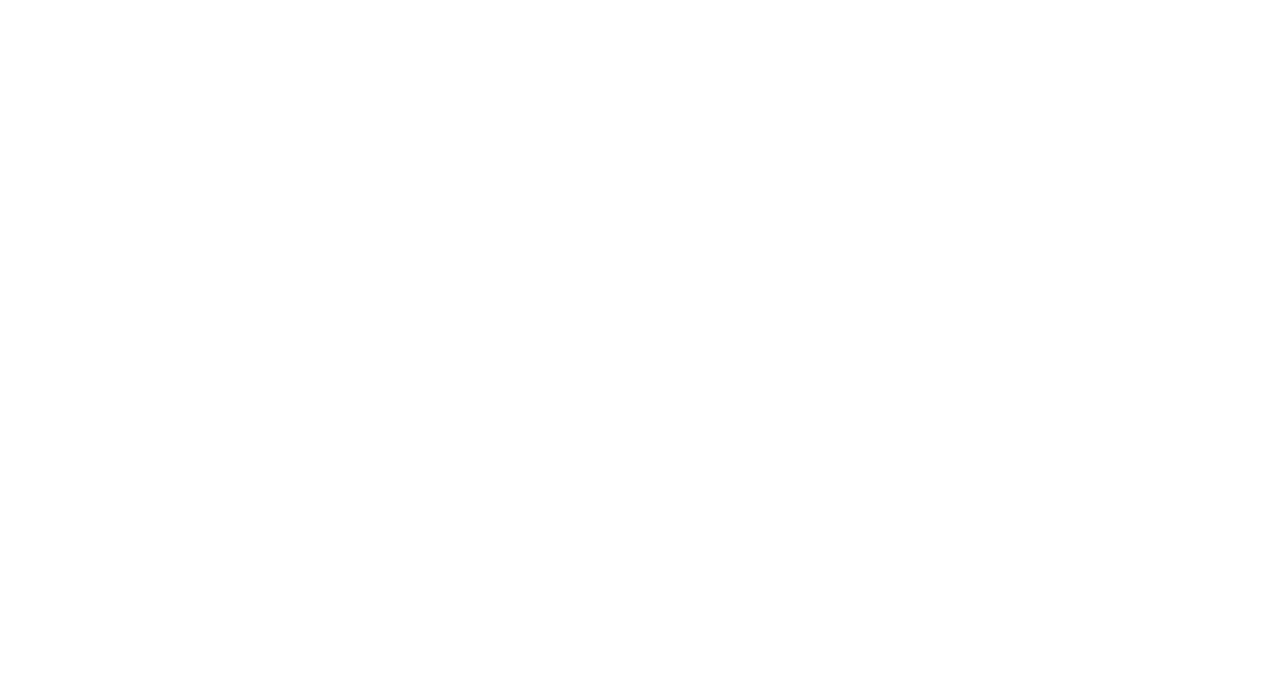
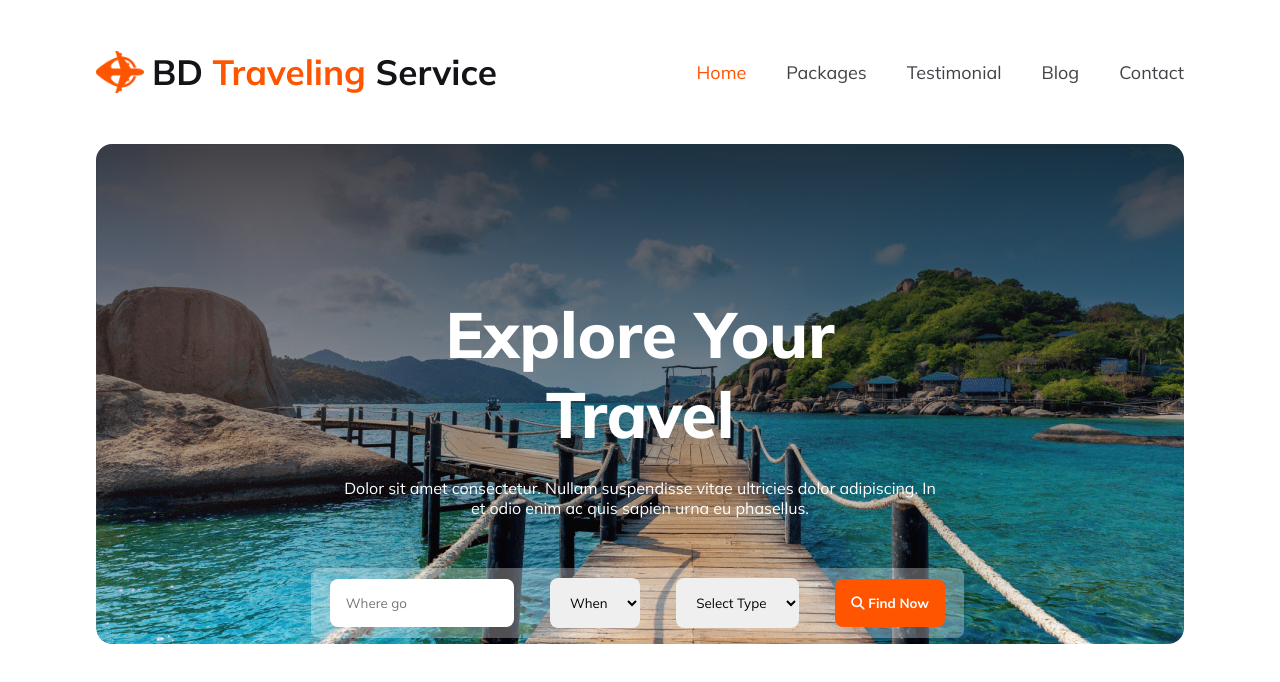
Before and after one commit to Azad1036/BD-Traveling-Service, a plain HTML site: page index.html in a window 1280 px wide. Drawn offline with Linux system fonts and the light colour scheme.

Commit message:
header section completed

```diff
--- a/Style/style.css
+++ b/Style/style.css
@@ -0,0 +1,101 @@
+* {
+    margin: 0;
+    padding: 0;
+    box-sizing: border-box;
+    font-family: 'Mulish', sans-serif;
+}
+
+header, main {
+    width: 85%;
+    margin: 0px auto;
+}
+
+/* same releted style */
+.Primay-color {
+    color: #FF5400;
+}
+
+.primary-text {
+    color: #FFFFFF;
+    text-align: center;
+    padding: 0px 240px;
+}
+
+.button-Primary {
+    border-radius: 8px;
+    background: #FF5400;
+    border: 0;
+    padding: 16px;
+    color: #FFFFFF;
+    font-weight: 700;
+}
+
+/* Nav releted style */
+.nav-container {
+    display: flex;
+    margin-top: 50px;
+}
+
+.nav-section {
+    display: flex;
+    align-items: center;
+    width: 50%;
+    color: #131318;
+    font-weight: 800;
+    font-size: 30px;
+}
+
+.nav-container img {
+    max-width: 48px;
+    max-height: 50px;
+    margin-right: 8px;
+}
+
+.login-section {
+    width: 50%;
+    display: flex;
+    align-items: center;
+    justify-content: end;
+    gap: 40px;
+}
+
+.login-section a {
+    text-decoration: none;
+    font-weight: 400;
+    font-size: 18px;
+    color: #424247;
+}
+
+/* banner releted style */
+.banner-container{
+    margin-top: 50px;
+    background: linear-gradient(180deg, rgba(19, 19, 24, 0.80) 0%, rgba(19, 19, 24, 0.00) 100%), url("../Images/Group\ 13\ \(1\)\ \(1\).png");
+    background-repeat: no-repeat;
+    height: 500px;
+    border-radius: 16px;
+}
+
+.banner-image h3 {
+    color: #ffff;
+    font-size: 64px;
+    font-weight: 800;
+    text-align: center;
+    padding: 150px 250px 24px 250px;
+}
+
+.servics-item {
+    border-radius: 8px;
+    background: rgba(255, 255, 255, 0.30);
+    width: 60%;
+    height: 70px;
+    text-align: center;
+    margin: 50px 215px;
+}
+
+.service {
+    padding: 16px;
+    border-radius: 8px;
+    border: 0;
+    text-align: left;
+    margin: 10px 16px 10px 16px;
+}
--- a/index.html
+++ b/index.html
@@ -1,11 +1,60 @@
 <!DOCTYPE html>
 <html lang="en">
+
 <head>
     <meta charset="UTF-8">
     <meta name="viewport" content="width=device-width, initial-scale=1.0">
     <title>Document</title>
+    <link rel="preconnect" href="https://fonts.googleapis.com">
+    <link rel="preconnect" href="https://fonts.gstatic.com" crossorigin>
+    <link href="https://fonts.googleapis.com/css2?family=Mulish:wght@400;500;600;700;800;900;1000&display=swap"
+        rel="stylesheet">
+    <script src="https://kit.fontawesome.com/5a2d0dcfba.js" crossorigin="anonymous"></script>
+    <link rel="stylesheet" href="./Style/style.css">
+
 </head>
+
 <body>
+    <header>
+        <!-- nav section start -->
+     <nav class="nav-container">
+        <div class="nav-section ">
+            <img src="./Images/Group 40071 (2).png" alt="">
+            <h3>BD <span class="Primay-color">Traveling</span> Service</h3>
+        </div>
+         <div class="login-section">
+            <a href=""><spna class="Primay-color">Home</spna></a>
+            <a href="">Packages</a>
+            <a href="">Testimonial</a>
+            <a href="">Blog</a>
+            <a href="">Contact</a>
+        </div>
+        </nav>
+        <!-- nav section end -->
 
+        <!-- banner-section start -->
+        <div class="banner-container">
+            <div class="banner-image">
+               <h3>Explore Your Travel</h3>
+                <p class="primary-text">Dolor sit amet consectetur. Nullam suspendisse vitae ultricies dolor adipiscing. In et odio enim ac quis sapien urna eu phasellus.</p>
+                <div class="servics-item">
+                <input class="service" type="text" name="" id="" placeholder="Where go">
+                <select class="service" >
+                    <option value="When">When</option>
+                  </select>
+                <select class="service" >
+                    <option value="Select Type">Select Type</option>
+                  </select>
+                <button class="button-Primary service "> <i class="fa-solid fa-magnifying-glass"></i> Find Now</button>
+                </div>
+            </div>
+        </div>
+        <!-- banner section end -->
+    </header>
+    <main>
+    </main>
+    <footer>
+    </footer>
 </body>
+
 </html>
```
